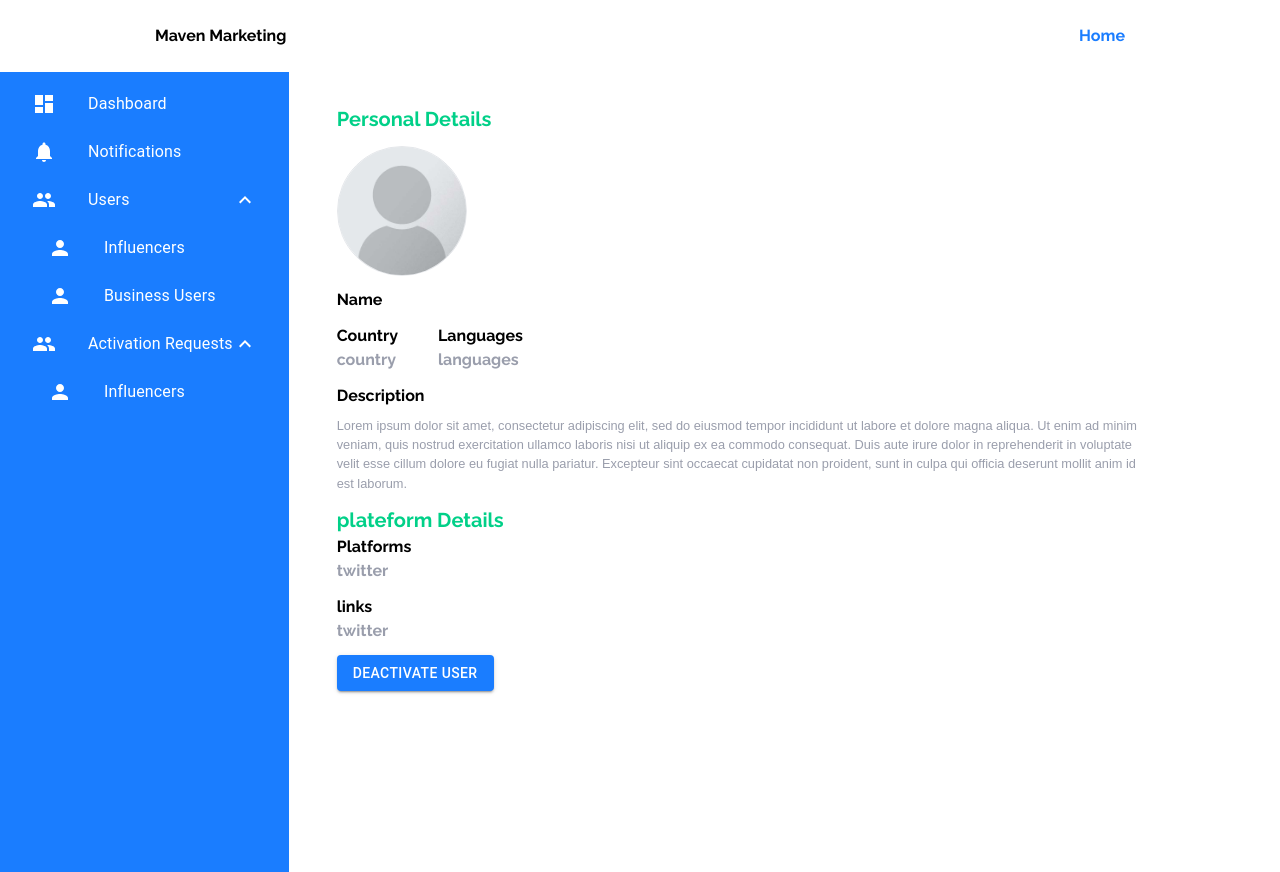
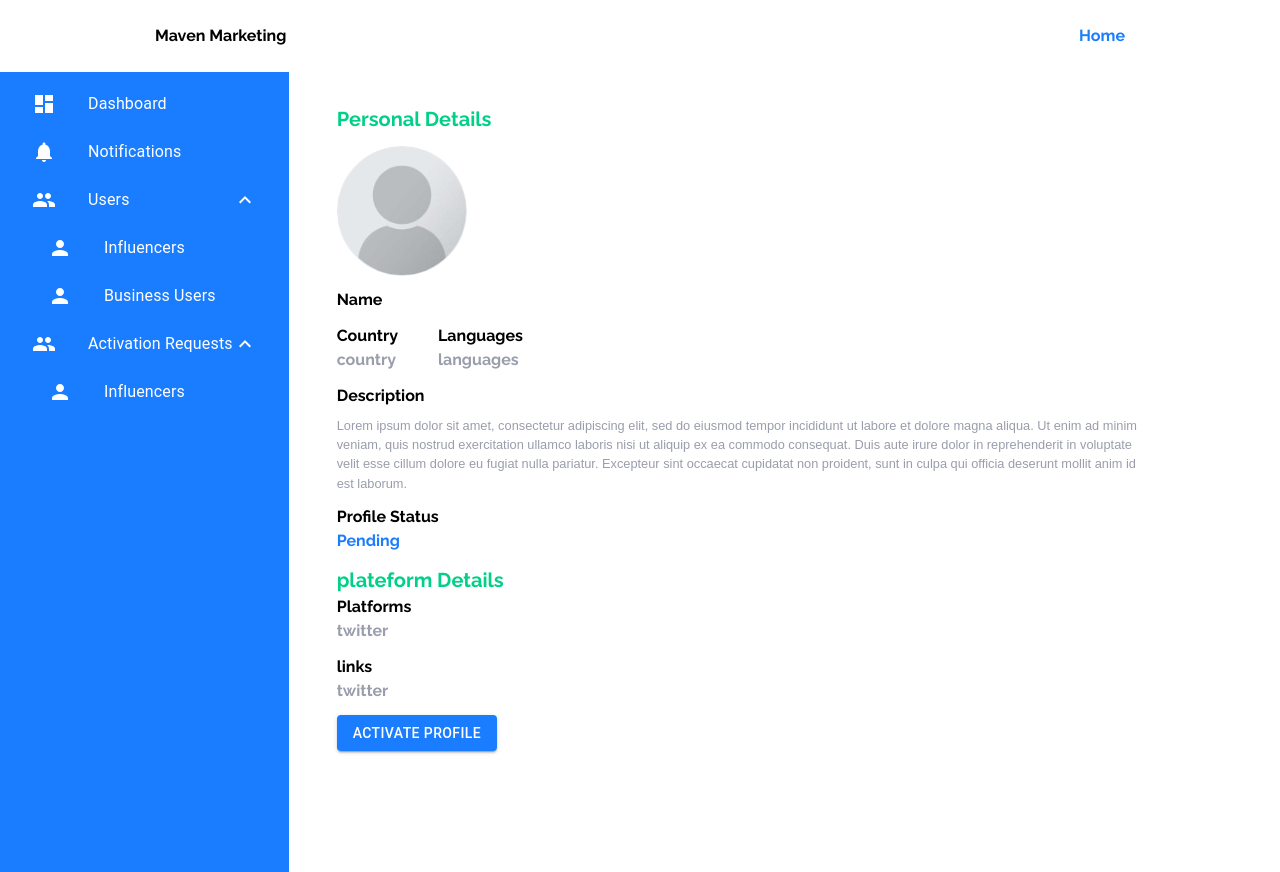
Before and after one commit to abdullahrecon999/Maven-marketing, a React (Create React App) app in the folder maven_market_frontend/: page /admin/home/influencer/1 in a window 1280 px wide. Built offline with nearby package versions, Linux system fonts and the light colour scheme; a web font is replaced by a local one.

Commit message:
linked the dashboard

```diff
--- a/maven_market_frontend/src/Pages/InfluencerDetails.jsx
+++ b/maven_market_frontend/src/Pages/InfluencerDetails.jsx
@@ -1,4 +1,4 @@
-import React , {useEffect, Suspense}from 'react'
+import React , {useEffect, Suspense , useState}from 'react'
 import { useParams } from 'react-router-dom'
 import NestedList from '../Components/AdminDashboardList'
 import AdminNavbar from '../Components/AdminNavbar'
@@ -6,6 +6,15 @@ import ProfileImage from '../Components/ProfileImage'
 import { Button } from '@mui/material'
 import uImage from "../images/profile.jpg"
 const Profile = ()=> {
+    const [state, setState] = useState(true)
+    const handleClickActivate = ()=> {
+        // send a requests to activate
+        setState(false)
+    }
+    const handleClickdeactivate = ()=> {
+        // send a requests to deactivate
+        setState(true)
+    }
     return(
         <div className='w-[900px] px-12 py-8'>
         <div className='flex flex-col space-y-3'>
@@ -38,6 +47,10 @@ const Profile = ()=> {
                 <p className='font-Andika text-sm text-grey'>Lorem ipsum dolor sit amet, consectetur adipiscing elit, sed do eiusmod tempor incididunt ut labore et dolore magna aliqua. Ut enim ad minim veniam, quis nostrud exercitation ullamco laboris nisi ut aliquip ex ea commodo consequat. Duis aute irure dolor in reprehenderit in voluptate velit esse cillum dolore eu fugiat nulla pariatur. Excepteur sint occaecat cupidatat non proident, sunt in culpa qui officia deserunt mollit anim id est laborum.</p>
 
             </div>
+            <div>
+                <h1 className='font-railway text-lg'>Profile Status</h1>
+                <p className='font-railway text-base text-blue'>Pending</p>
+            </div>
             </div>
             <h1 className='text-green font-railway text-xl mt-3'>plateform Details</h1>
             <div className='flex flex-col space-y-3'>
@@ -55,7 +68,8 @@ const Profile = ()=> {
                         </div>
             </div>
             <div className='mt-3'>
-                <Button className='bg-blue' variant='contained' > deactivate user</Button>
+            {!state && <Button onClick={handleClickdeactivate} className='bg-blue' variant='contained' >Deactivate profile</Button>}
+                {state && <Button onClick={handleClickActivate} className='bg-blue' variant='contained' >Activate profile</Button>}
             </div>
 
 
```
